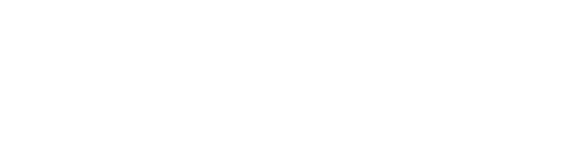
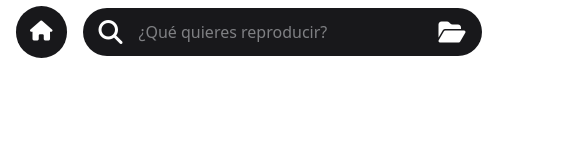
Before and after one commit to Hersil23/ProyectoEducativoTailwind, a plain HTML site: page index.html in a window 1280 px wide. Shown: the full height of the page, 72-640 px from the left. Drawn offline with nearby package versions, Linux system fonts and the light colour scheme.

Commit message:
the place holder

```diff
--- a/index.html
+++ b/index.html
@@ -5,18 +5,26 @@
       <meta name="viewport" content="width=device-width, initial-scale=1.0">
       <title>CloneducativoSpotify</title>
       <script src="https://cdn.jsdelivr.net/npm/@tailwindcss/browser@4"></script>
+      <link rel="stylesheet" href="https://cdnjs.cloudflare.com/ajax/libs/font-awesome/6.7.2/css/all.min.css" integrity="sha512-Evv84Mr4kqVGRNSgIGL/F/aIDqQb7xQ2vcrdIwxfjThSH8CSR7PBEakCr51Ck+w+/U6swU2Im1vVX0SVk9ABhg==" crossorigin="anonymous" referrerpolicy="no-referrer" />
   </head>
     <body class="bg-white dark:bg-black flex flex-col">
       <nav class="px-4 py-1 flex justify-between items-center sticky top-0">
         <div class="flex items-center gap-4">
-          <div class="px-[4px] py-[4px]"><img src="./log blanco de spotify.png" class="rounded-full  w-12 h-12" alt="Spotify Logo"></div>
+          <div class="px-[4px] py-[4px]"><img src="./log blanco de spotify.png" class="rounded-full  w-12 h-12"></div>
+          <div class="bg-zinc-900 p-[14px] rounded-full hover:scale-[105%] hover:bg-zinc-600 text-white">
+          <i class="fa-solid fa-house text-xl"></i></div>
+
+          <div class="bg-zinc-900 p-[8px] rounded-full flex items-center gap-2 hover:bg-zinc-600 hidden lg:flex">
+          <i class="fa-solid fa-magnifying-glass text-white text-2xl ml-2"></i>
+          <input type="text" placeholder="¿Qué quieres reproducir?" class="text-gray-200 outline-none w-[300px] h-[32px] bg-transparent  pl-2">
+          <i class="fa-solid fa-folder-open text-white text-2xl mr-2"></i>
+          </div>
 
 
-
-
+          </div>
 
         </div>
       </nav>
-    <link rel="stylesheet" href="https://cdnjs.cloudflare.com/ajax/libs/font-awesome/6.7.2/css/all.min.css" integrity="sha512-Evv84Mr4kqVGRNSgIGL/F/aIDqQb7xQ2vcrdIwxfjThSH8CSR7PBEakCr51Ck+w+/U6swU2Im1vVX0SVk9ABhg==" crossorigin="anonymous" referrerpolicy="no-referrer" />
+
   </body>
 </html>
```
